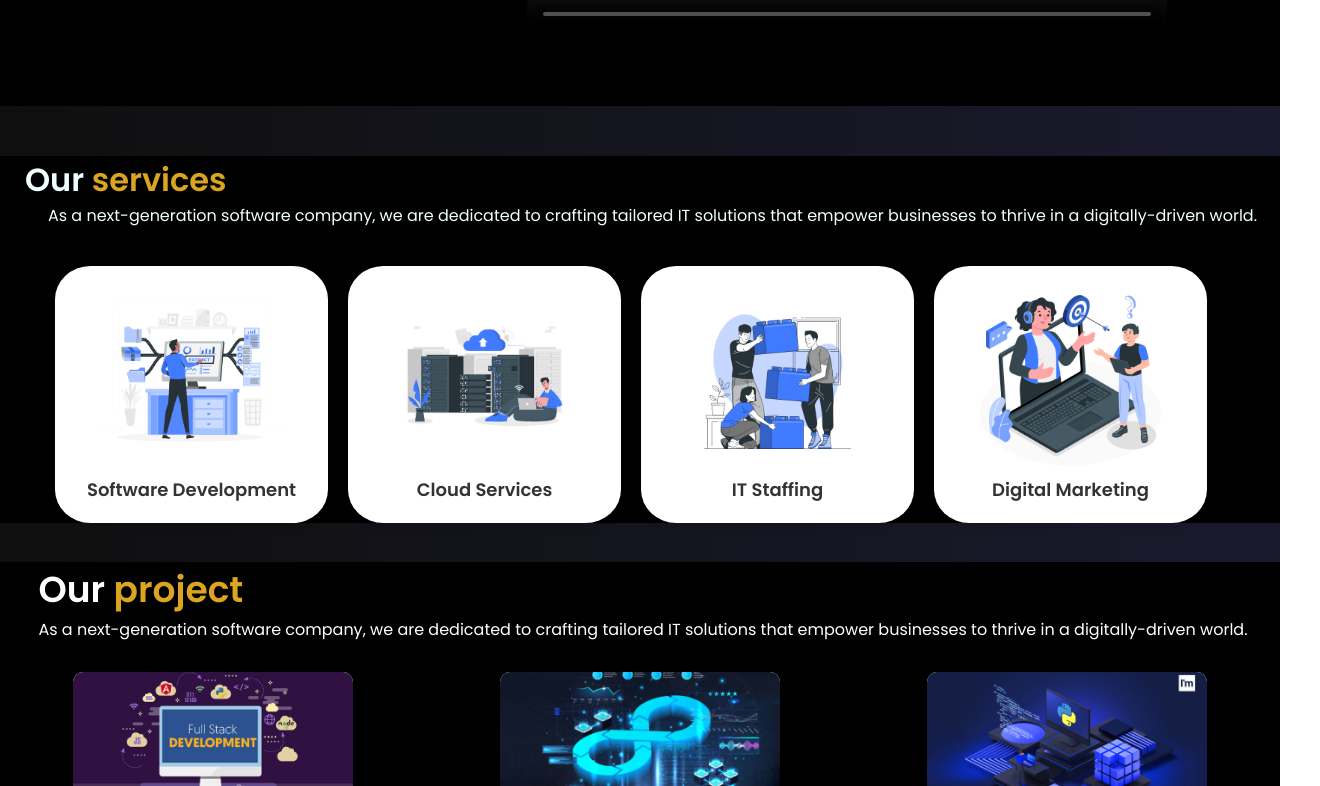
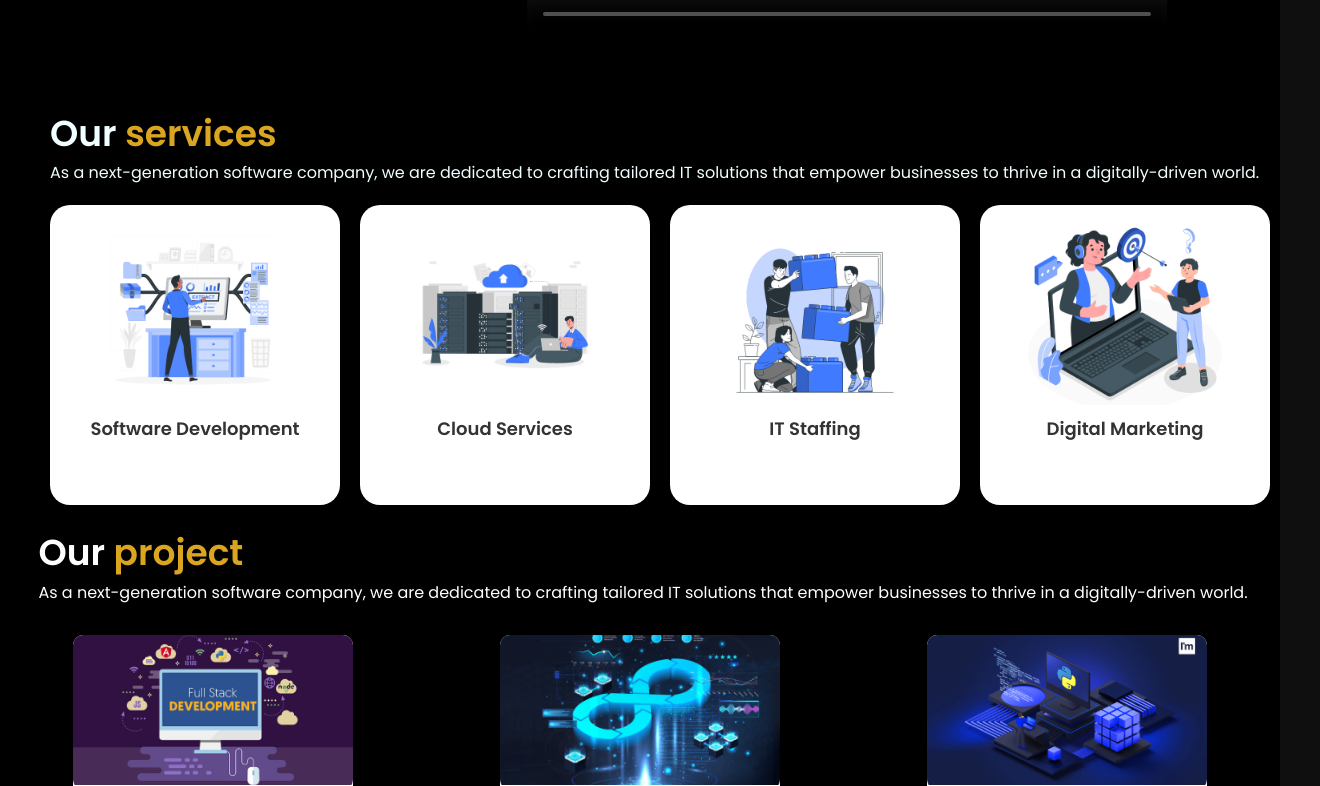
Before and after one commit to vamshikrishna4992/Project-1, a React (Vite) app: page / in a window 1280 px wide. Shown: the part 1214-2000 px from the top of the page, 1320 px wide, since content can reach past the window. Built offline with nearby package versions, Linux system fonts and the light colour scheme; grey boxes are pictures that could not be loaded.

Commit message:
Fixed Services.jsx file

```diff
--- a/src/Components/OurMission.jsx
+++ b/src/Components/OurMission.jsx
@@ -7,10 +7,10 @@ const OurMission = () => {
   return (
     <motion.div
       className="AboutContainer"
-      initial={{ opacity: 0, y: 50 }}
-      whileInView={{ opacity: 1, y: 0 }}
-      transition={{ duration: 1, ease: "easeOut" }}
-      viewport={{ once: false, amount: 0.5 }}
+      // initial={{ opacity: 0, y: 50 }}
+      // whileInView={{ opacity: 1, y: 0 }}
+      // transition={{ duration: 1, ease: "easeOut" }}
+      // viewport={{ once: false, amount: 0.5 }}
     >
       {/* Image with hover effect */}
       <div className='VideoSection'>
@@ -20,10 +20,10 @@ const OurMission = () => {
       {/* Text Content */}
       <motion.div
         className="TextContent"
-        initial={{ opacity: 0, x: -30 }}
-        whileInView={{ opacity: 1, x: 0 }}
-        transition={{ duration: 1, ease: "easeOut" }}
-        viewport={{ once: false, amount: 0.3 }}
+        // initial={{ opacity: 0, x: -30 }}
+        // whileInView={{ opacity: 1, x: 0 }}
+        // transition={{ duration: 1, ease: "" }}
+        // viewport={{ once: false, amount: 0.5 }}
       >
         <h3>
           <span className="white-text">Our</span>{" "}
--- a/src/Styles/Services.css
+++ b/src/Styles/Services.css
@@ -1,17 +1,27 @@
 
   .service-container{
     background-color: black;
+
+
   }
    .service-container .service-content{
     color: azure;
-    padding-left: 25px;
-    margin-top: 50px;
+    /* padding-left: 25px; */
+    /* margin: 20px 0; */
   }
   .service-container .service-content h1 span{
     color: goldenrod;
   }
+
+  .service-content h1 {
+    font-size: 36px;
+    margin-left: 50px;
+  }
+
   .service-container .service-content p{
-    text-align: center;
+    /* text-align: left; */
+    margin-left: 50px;
+    /* margin-bottom: 20px; */
     line-height: 1.5;
   }
   .service-container .service-slider{
@@ -29,16 +39,16 @@
     display: flex;
     gap: 20px;
     justify-content: center;
-    margin: 3%;
-    width: 90%;
-    margin-left: 55px;
+    width: 100%;
+    height: 300px;
+    padding: 20px;
 }
 
 .services-rows {
     background-color: #fff;
-    border-radius: 13%;
+    border-radius: 20px;
     box-shadow: 0 4px 8px rgba(0, 0, 0, 0.1);
-    width: 60%;
+    width: 250px;
     padding: 20px;
     text-align: center;
     position: relative; /* Ensures button can be positioned relative to card */
@@ -101,12 +111,12 @@
 
 
 
-.services-rows{
+/* .services-rows{
     position: relative;
-    width: 100%; /* Adjusted for the container */
-    height: 100%; /* Adjusted to fit */
+    width: 100%;
+    height: 100%;
     overflow: hidden;
-    flex: 1; /* Make the image container take available space */
+    flex: 1;
 }
 
 
@@ -118,15 +128,15 @@
   width: 250px;
   padding: 20px;
   text-align: center;
-  position: relative; /* Ensures button can be positioned relative to card */
+  position: relative;
   overflow: hidden;
   transition: transform 0.3s ease-in-out;
-  z-index: 1; /* Ensure the card is above the background */
+  z-index: 1;
 }
 
 .service-rows:hover {
-  transform: translateY(-10px); /* Slight lift effect on hover */
-  z-index: 2; /* Bring the hovered card above others */
+  transform: translateY(-10px);
+  z-index: 2;
 }
 
 .service-rows img {
@@ -134,4 +144,4 @@
   height: 180px;
   object-fit: cover;
   border-radius: 8px;
-}
+} */
```
